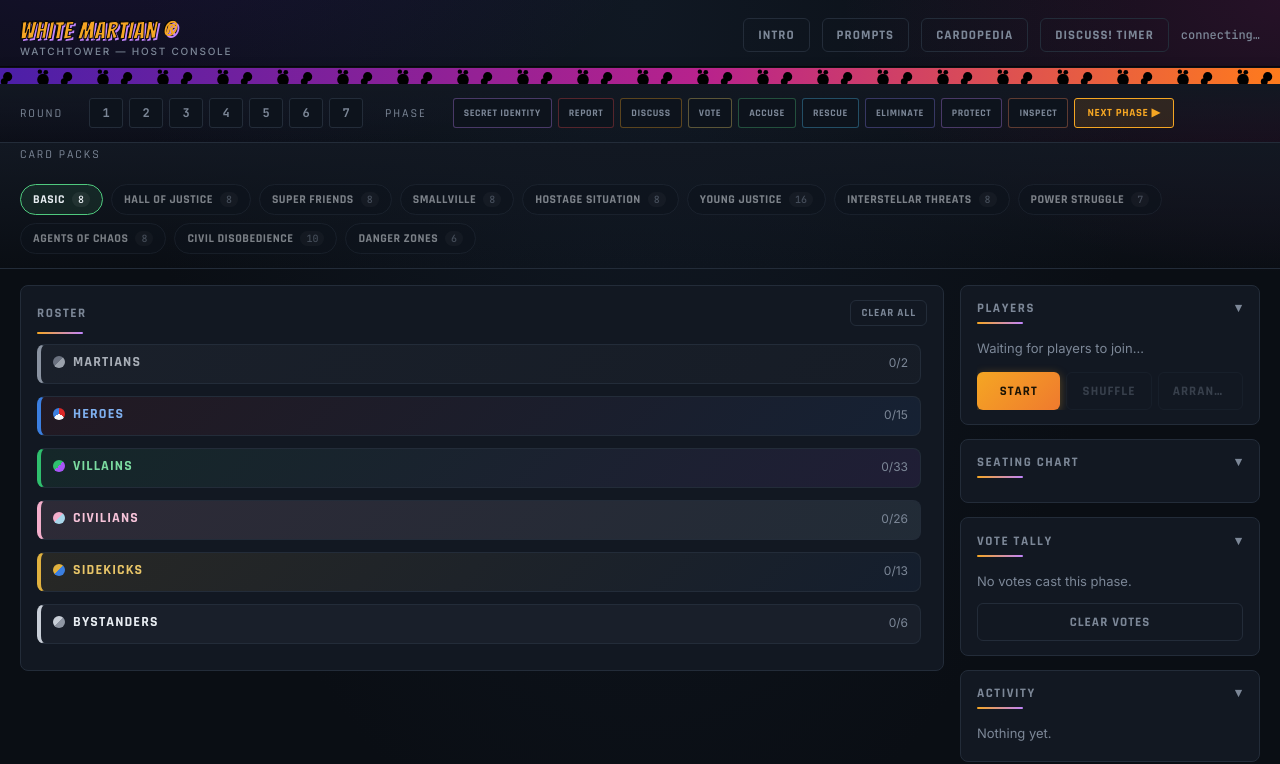
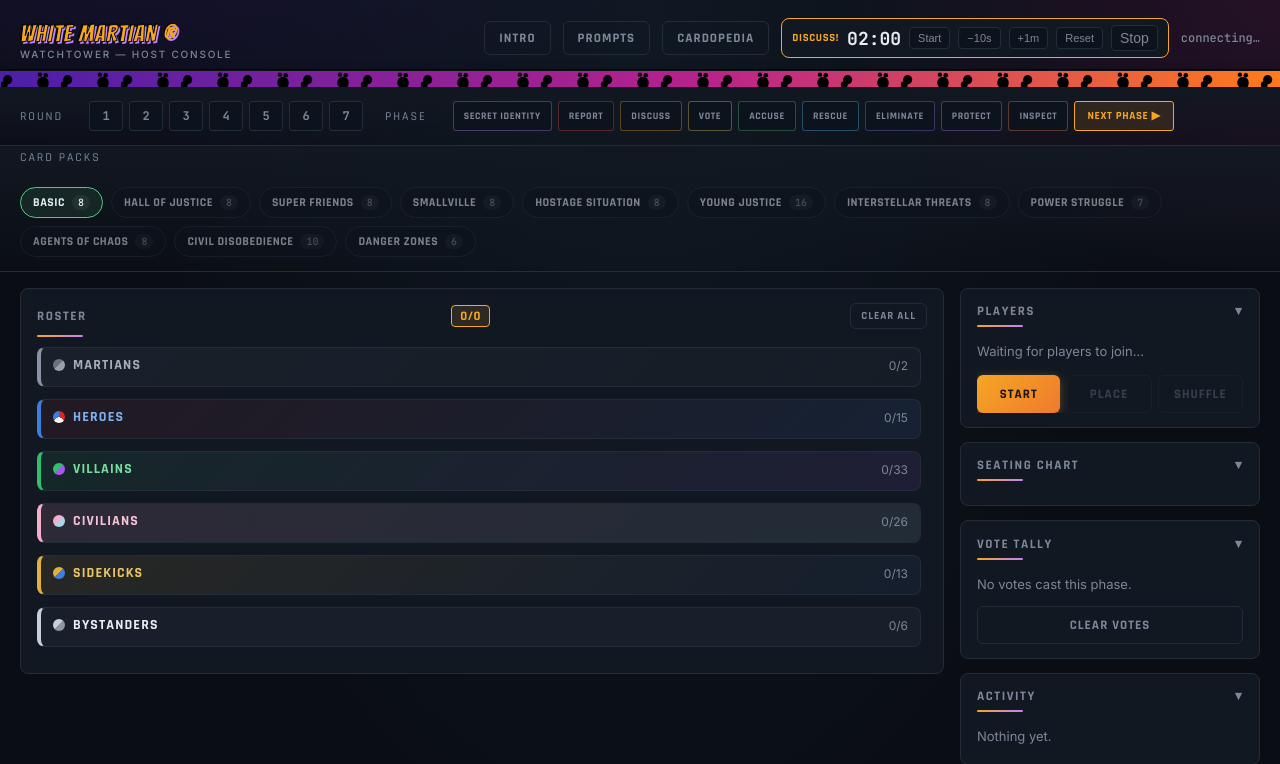
Before and after one commit to shomarblack-web/whitemartian, a Flask app: page /host in a window 1280 px wide. Shown: the top 764 px of the page. Run offline with Flask 3, Linux system fonts and the light colour scheme; some libraries are stand-ins or nearby versions.

Commit message:
Add files via upload

```diff
--- a/app.py
+++ b/app.py
@@ -2577,8 +2577,8 @@ def _do_shuffle(exclude_char_ids=None):
 def on_shuffle_characters():
     if GAME["seats"] and any(not s for s in GAME["seats"]):
         socketio.emit("shuffle_error", {
-            "message": "Some chairs are still empty from Arrange - finish seating "
-                       "everyone (or click Arrange again to start over) before shuffling characters."
+            "message": "Some chairs are still empty from Place - finish seating "
+                       "everyone (or click Place again to start over) before shuffling characters."
         }, room=request.sid)
         return
     ensure_seating()
--- a/static/host.js
+++ b/static/host.js
@@ -190,7 +190,7 @@ function renderSeatingDiagram(state) {
   if (!seats.length) {
     if (poolEl) poolEl.innerHTML = "";
     selectedSeatPlayer = null;
-    el.innerHTML = `<div class="empty">Seats are assigned when you Shuffle or Arrange.</div>`;
+    el.innerHTML = `<div class="empty">Seats are assigned when you Shuffle or Place.</div>`;
     return;
   }
 
@@ -799,7 +799,7 @@ socket.on("state", (state) => {
     nextPhaseBtn.disabled = atLastRound;
     nextPhaseBtn.title = atLastRound
       ? "Round 7 is the final round - start a new game to go further"
-      : `End Round ${state.round} and jump straight into Round ${state.round + 1}'s Secret Identity phase`;
+      : `End Round ${state.round} and jump straight into Round ${state.round + 1}'s Report phase`;
   }
 
   if (state.phase_index !== lastSeenPhaseIndex) {
@@ -1043,6 +1043,16 @@ socket.on("state", (state) => {
     }
   });
 
+  // Overall activated-character counter next to the "Roster" heading -
+  // same "active/visible" convention as each team's own X/Y, just summed
+  // across every team so it updates live on every card click too.
+  const rosterCountEl = document.getElementById("roster-active-count");
+  if (rosterCountEl) {
+    const allVisibleRows = Array.from(rosterEl.querySelectorAll(".char-row")).filter(r => !r.classList.contains("row-hidden"));
+    const allActiveVisibleCount = allVisibleRows.filter(r => r.classList.contains("active")).length;
+    rosterCountEl.textContent = `${allActiveVisibleCount}/${allVisibleRows.length}`;
+  }
+
   const tallyEl = document.getElementById("tally");
   const voteCountEl = document.getElementById("vote-count");
   voteCountEl.textContent = state.vote_count ? `(${state.vote_count} cast)` : "";
@@ -1459,9 +1469,14 @@ function resolveHostageConsequence() {
   socket.emit("hostage_consequence", { id: latestState.hostage_event.hostage_id });
 }
 
-// ---- Discuss! countdown timer ----
+// ---- Persistent countdown timer - always visible in the topbar (where the
+// old standalone "Discuss! timer" button used to live). Doubles as the
+// generic countdown for Discuss!/Vote! and other timed prompts (hostage
+// reveal windows, etc. - see the openTimer(10, ...) calls elsewhere), so it
+// never fully hides anymore; "Stop" just resets it back to an idle state. ----
 let timerSeconds = 2 * 60;
 let timerRunning = false;
+let timerStarted = false;   // false = idle, never started (or Stopped back to idle)
 let timerHandle = null;
 let timerBeeped = false;
 let timerLabel = "Discuss!";
@@ -1471,8 +1486,6 @@ function openTimer(startSeconds, label) {
   timerBeeped = false;
   timerLabel = label || "Discuss!";
   document.getElementById("host-timer-label").textContent = timerLabel;
-  document.getElementById("host-persistent-timer").style.display = "flex";
-  renderTimer();
   startTimerInterval();
 }
 
@@ -1481,12 +1494,18 @@ function renderTimer() {
   const s = Math.max(timerSeconds, 0) % 60;
   const display = document.getElementById("host-timer-display");
   display.textContent = `${String(m).padStart(2, "0")}:${String(s).padStart(2, "0")}`;
-  display.classList.toggle("time-up", timerSeconds <= 0);
-  document.getElementById("host-timer-toggle-btn").textContent = timerRunning ? "Pause" : "Resume";
-  socket.emit("sync_timer", { label: timerLabel, remaining: timerSeconds, running: timerRunning });
+  display.classList.toggle("time-up", timerStarted && timerSeconds <= 0);
+  document.getElementById("host-timer-toggle-btn").textContent =
+    timerRunning ? "Pause" : (timerStarted ? "Resume" : "Start");
+  socket.emit("sync_timer", {
+    label: timerStarted ? timerLabel : null,
+    remaining: timerSeconds,
+    running: timerRunning,
+  });
 }
 
 function startTimerInterval() {
+  timerStarted = true;
   timerRunning = true;
   clearInterval(timerHandle);
   timerHandle = setInterval(() => {
@@ -1501,7 +1520,14 @@ function startTimerInterval() {
 }
 
 function toggleTimer() {
-  if (timerRunning) {
+  if (!timerStarted) {
+    // Widget was idle - "Start" begins a fresh Discuss!-length countdown,
+    // same as the old dedicated "Discuss! timer" button used to.
+    timerSeconds = timerSeconds > 0 ? timerSeconds : 2 * 60;
+    timerLabel = timerLabel || "Discuss!";
+    document.getElementById("host-timer-label").textContent = timerLabel;
+    startTimerInterval();
+  } else if (timerRunning) {
     timerRunning = false;
     clearInterval(timerHandle);
     renderTimer();
@@ -1523,10 +1549,16 @@ function adjustTimer(deltaSeconds) {
 }
 
 function closeTimer() {
+  // "Stop" - resets to the idle state. The widget itself always stays
+  // visible; this no longer hides it.
   clearInterval(timerHandle);
   timerRunning = false;
-  document.getElementById("host-persistent-timer").style.display = "none";
-  socket.emit("sync_timer", { label: null, remaining: 0, running: false });
+  timerStarted = false;
+  timerSeconds = 2 * 60;
+  timerBeeped = false;
+  timerLabel = "Discuss!";
+  document.getElementById("host-timer-label").textContent = timerLabel;
+  renderTimer();
 }
 
 function beep() {
--- a/static/style.css
+++ b/static/style.css
@@ -669,12 +669,11 @@ body{
 .prompt-deprecated{ opacity:.5; border-left-color: var(--muted); }
 .prompt-deprecated .ability-title{ text-decoration: line-through; }
 
-/* ---------- Discuss! timer - persistent, upper-right, never an overlay ---------- */
+/* ---------- Timer - persistent, lives inline in the topbar, never an overlay, never hidden ---------- */
 .host-persistent-timer{
-  position: fixed; top: 12px; right: 16px; z-index: 600;
   display: flex; align-items: center; gap: 8px;
   background: var(--panel); border: 1px solid var(--amber); border-radius: 8px;
-  padding: 6px 10px; box-shadow: 0 4px 16px rgba(0,0,0,.35);
+  padding: 6px 10px;
 }
 .host-timer-label{
   font-family:'Rajdhani', sans-serif; font-weight:700; letter-spacing:.06em;
@@ -692,6 +691,13 @@ body{
 }
 .host-timer-btn:hover{ border-color: var(--amber); color: var(--text); }
 .host-timer-close{ font-size: 14px; padding: 4px 8px; }
+
+.roster-total-count{
+  font-family:'Rajdhani', sans-serif; font-weight:700; font-size: 13px;
+  letter-spacing:.03em; color: var(--amber);
+  background: rgba(245,166,35,.12); border: 1px solid var(--amber);
+  border-radius: 4px; padding: 2px 8px; margin-left: 4px;
+}
 
 /* ---------- side panels ---------- */
 .feed-item{ font-size:12px; color: var(--muted); padding: 3px 0; border-bottom: 1px dotted var(--line); }
--- a/templates/host.html
+++ b/templates/host.html
@@ -41,7 +41,15 @@
     <button class="btn-ghost" style="width:auto;margin:0;padding:8px 14px" title="The opening story script" onclick="openIntro()">Intro</button>
     <button class="btn-ghost" style="width:auto;margin:0;padding:8px 14px" title="Narration scripts" onclick="openPrompts()">Prompts</button>
     <button class="btn-ghost" style="width:auto;margin:0;padding:8px 14px" title="Search every character's full card" onclick="openCardopedia()">Cardopedia</button>
-    <button class="btn-ghost" style="width:auto;margin:0;padding:8px 14px" title="Start discussion timer" onclick="openTimer(timerSeconds > 0 ? timerSeconds : 2*60, 'Discuss!')">Discuss! timer</button>
+    <div id="host-persistent-timer" class="host-persistent-timer">
+      <span id="host-timer-label" class="host-timer-label">Discuss!</span>
+      <span id="host-timer-display" class="mono host-timer-display">02:00</span>
+      <button class="host-timer-btn" id="host-timer-toggle-btn" onclick="toggleTimer()" title="Start/Pause/Resume">Start</button>
+      <button class="host-timer-btn" onclick="adjustTimer(-10)" title="-10 seconds">−10s</button>
+      <button class="host-timer-btn" onclick="adjustTimer(60)" title="+1 minute">+1m</button>
+      <button class="host-timer-btn" onclick="resetTimer()" title="Reset to 2:00">Reset</button>
+      <button class="host-timer-btn host-timer-close" onclick="closeTimer()" title="Stop and reset">Stop</button>
+    </div>
     <div class="mono" id="conn-status" style="font-size:12px;color:var(--muted)">connecting…</div>
   </div>
 </div>
@@ -71,7 +79,7 @@
 <div class="layout">
   <div>
     <div class="panel">
-      <h3>Roster <button class="btn-ghost" style="width:auto;margin:0;padding:5px 10px;font-size:11px" title="Deactivate every character" onclick="if(confirm('Deactivate every active character?')) socket.emit('clear_all_characters')">Clear All</button></h3>
+      <h3>Roster <span id="roster-active-count" class="roster-total-count" title="Activated characters / currently visible characters">0/0</span> <button class="btn-ghost" style="width:auto;margin:0;padding:5px 10px;font-size:11px" title="Deactivate every character" onclick="if(confirm('Deactivate every active character?')) socket.emit('clear_all_characters')">Clear All</button></h3>
       <div id="roster"></div>
     </div>
   </div>
@@ -83,8 +91,8 @@
         <div id="players-list"><div class="empty">Waiting for players to join…</div></div>
         <div class="roster-btn-row">
           <button class="btn-primary roster-btn" id="start-btn" title="Lock the roster" onclick="socket.emit('start_game')">Start</button>
+          <button class="btn-ghost roster-btn" id="arrange-btn" title="Manually drag-and-drop players onto numbered seats" onclick="startArrange()" disabled>Place</button>
           <button class="btn-ghost roster-btn" id="shuffle-btn" title="Randomly assign characters" onclick="doShuffle()" disabled>Shuffle</button>
-          <button class="btn-ghost roster-btn" id="arrange-btn" title="Manually drag-and-drop players onto numbered seats" onclick="startArrange()" disabled>Arrange</button>
         </div>
         <div id="shuffle-error" class="shuffle-error" style="display:none"></div>
       </div>
@@ -176,16 +184,6 @@
   </div>
 </div>
 
-<div id="host-persistent-timer" class="host-persistent-timer" style="display:none">
-  <span id="host-timer-label" class="host-timer-label">Discuss!</span>
-  <span id="host-timer-display" class="mono host-timer-display">02:00</span>
-  <button class="host-timer-btn" id="host-timer-toggle-btn" onclick="toggleTimer()" title="Pause/Resume">Pause</button>
-  <button class="host-timer-btn" onclick="adjustTimer(-10)" title="-10 seconds">−10s</button>
-  <button class="host-timer-btn" onclick="adjustTimer(60)" title="+1 minute">+1m</button>
-  <button class="host-timer-btn" onclick="resetTimer()" title="Reset to 2:00">Reset</button>
-  <button class="host-timer-btn host-timer-close" onclick="closeTimer()" title="Dismiss">&times;</button>
-</div>
-
 <div id="prompts-overlay" class="map-overlay" onclick="if(event.target===this) closePrompts()">
   <div class="card-modal">
     <div class="map-modal-head">
```
